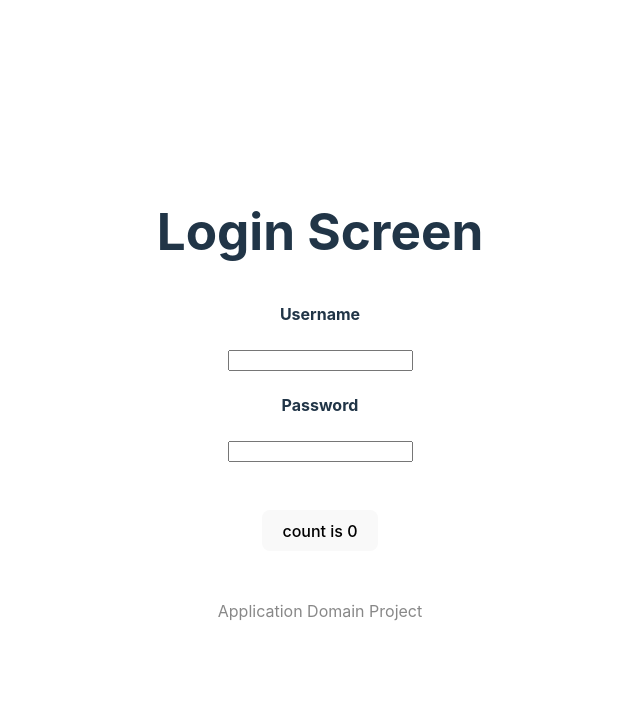
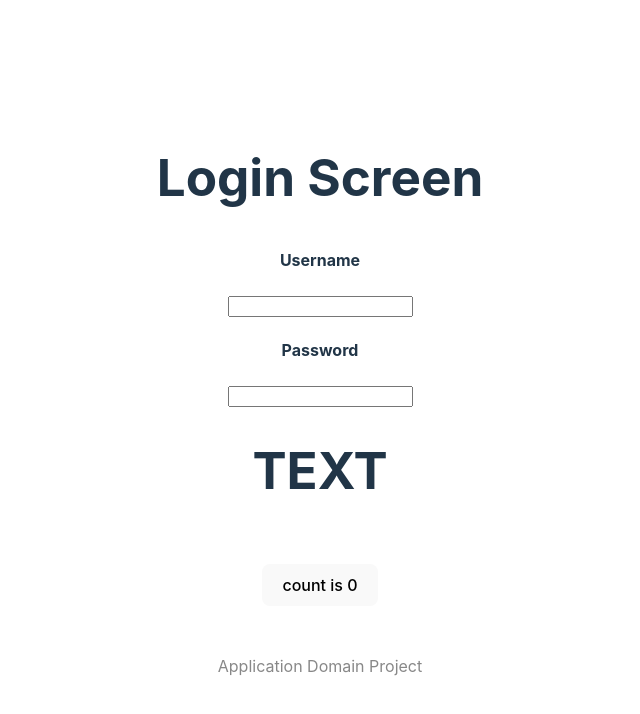
Before and after one commit to Zach-0313/AccountingSystem, a React (Vite) app in the folder applicationdomainproject/: page / in a window 1280 px wide. Shown: the top 714 px of the page, without its empty margins (320-960 px from the left). Built offline with nearby package versions, Linux system fonts and the light colour scheme.

Commit message:
Added text

```diff
--- a/applicationdomainproject/src/App.tsx
+++ b/applicationdomainproject/src/App.tsx
@@ -9,7 +9,8 @@ function App() {
     <>
       <div>
         <LoginScreen />
-      </div>
+          </div>
+      <h1>TEXT</h1>
       <div className="card">
         <button onClick={() => setCount((count) => count + 1)}>
           count is {count}
```
